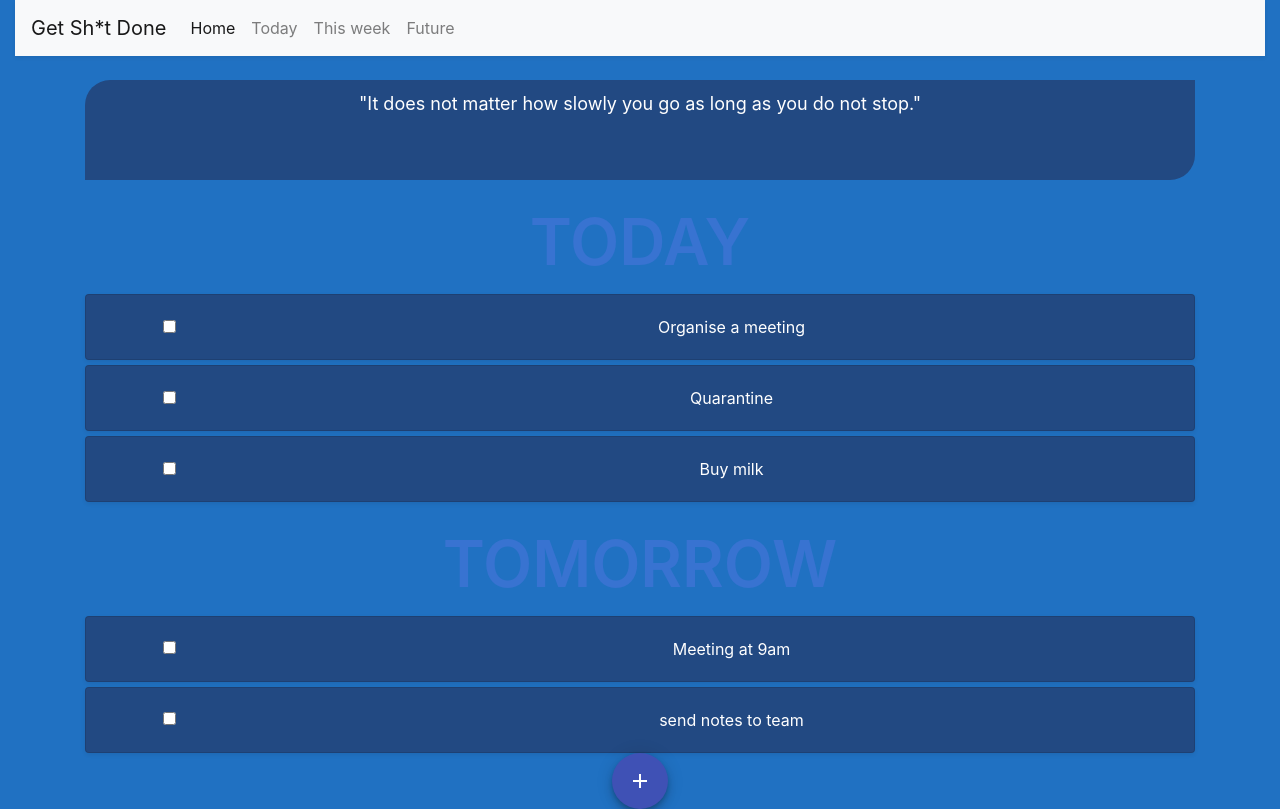
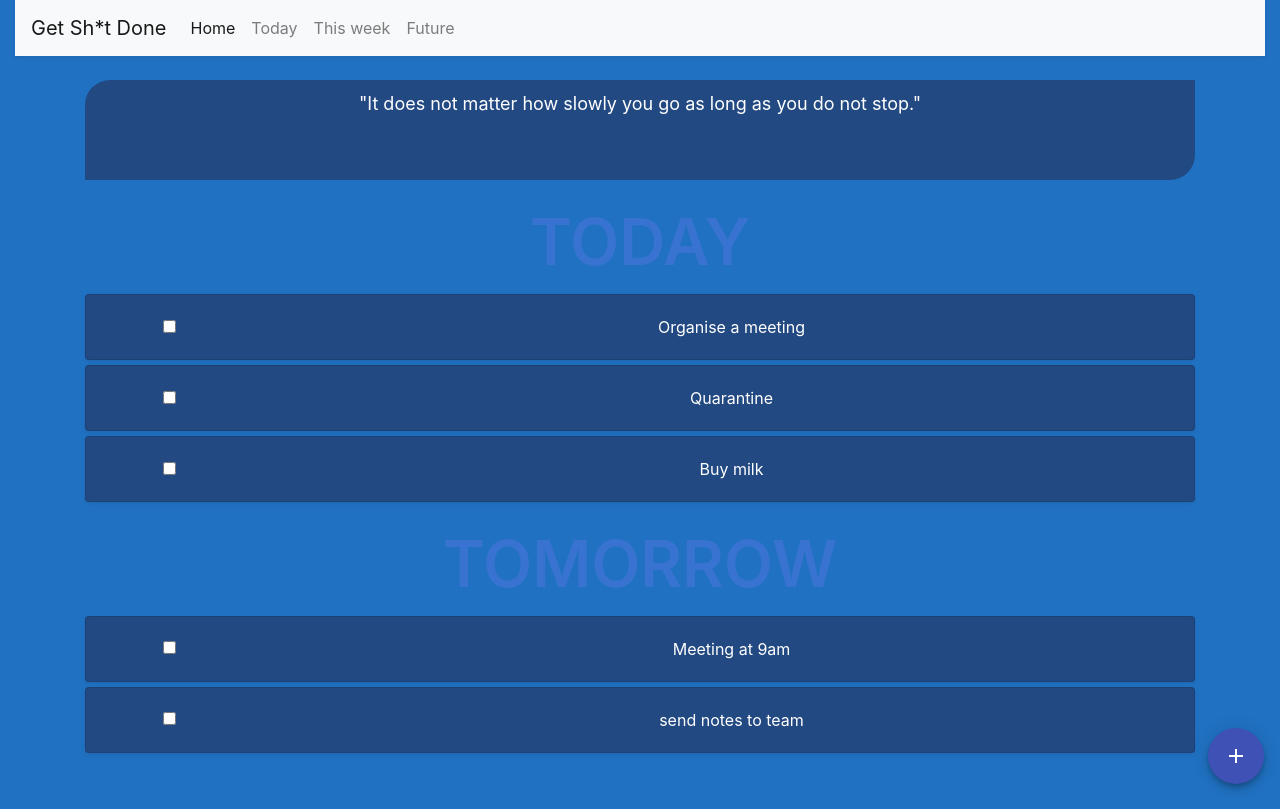
Before and after one commit to BradNichol/todo-app-react, a React (Create React App) app: page / in a window 1280 px wide. Built offline with nearby package versions, Linux system fonts and the light colour scheme.

Commit message:
used useStyles to for FAB button, to float

```diff
--- a/src/Task/AddButton.js
+++ b/src/Task/AddButton.js
@@ -1,14 +1,26 @@
 import React from 'react';
 import './Task.css';
+import { makeStyles } from '@material-ui/core/styles';
 import Fab from '@material-ui/core/Fab';
 import AddIcon from '@material-ui/icons/Add';
 
 
 
 function AddButton() {
+
+    const useStyles = makeStyles((button) => ({
+        fab: {
+          position: 'fixed',
+          bottom: button.spacing(2),
+          right: button.spacing(2),
+        },
+      }));
+
+    const classes = useStyles();
+
     return(
 
-        <Fab position="left-top" size="large" color="primary" aria-label="add">
+        <Fab size="large" color="primary" aria-label="add" className={classes.fab}>
             <AddIcon />
         </Fab>
 
```
